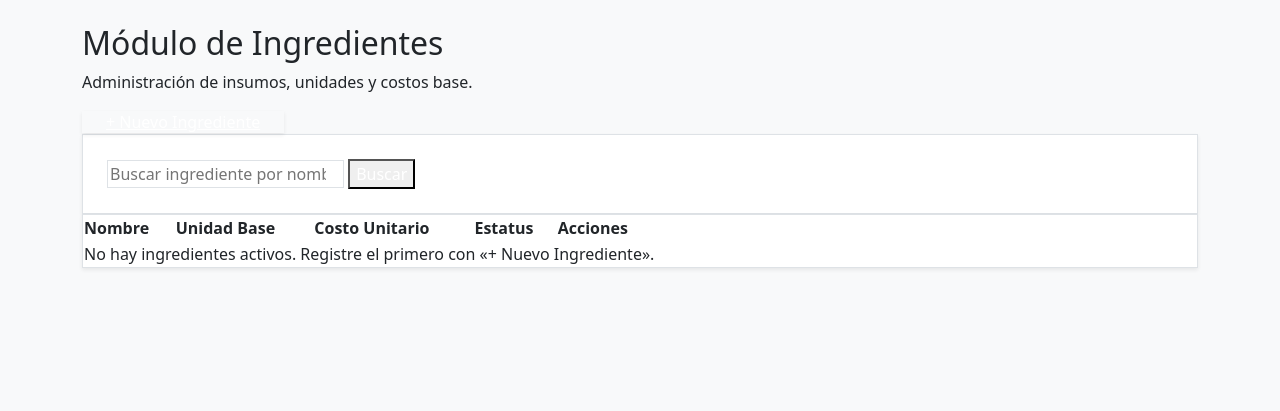
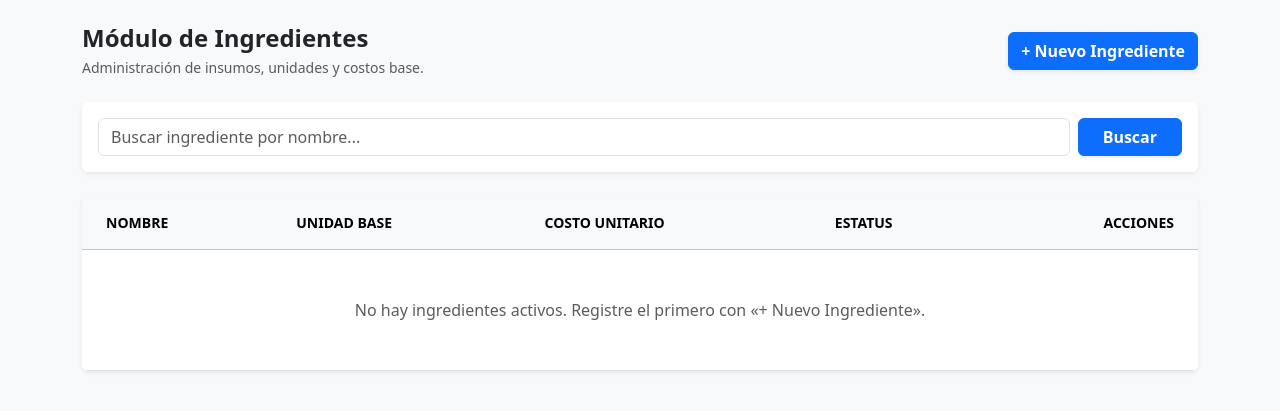
Before and after one commit to AllanMartinR/Gestor-de-menus, a Django app: page /ingredientes/ in a window 1280 px wide. Shown: the part 56-467 px from the top of the page. Run offline with Django 5.2, Linux system fonts and the light colour scheme; the visitor is signed in with stand-in values (Sample User, id 1); data that the repository does not hold is empty.

Commit message:
Corrige estilos visuales usando Bootstrap

```diff
--- a/Gestion/templates/gestion/ingrediente_list.html
+++ b/Gestion/templates/gestion/ingrediente_list.html
@@ -3,73 +3,76 @@
 {% block title %}Ingredientes | SICSA{% endblock %}
 
 {% block content %}
-<div class="space-y-6">
+<div class="container-fluid px-0">
+
     <!-- Header del Módulo -->
-    <div class="flex justify-between items-center mb-6">
+    <div class="d-flex justify-content-between align-items-center mb-4">
         <div>
-            <h2 class="text-xl font-bold text-slate-900">Módulo de Ingredientes</h2>
-            <p class="text-xs text-slate-500">Administración de insumos, unidades y costos base.</p>
+            <h2 class="h4 mb-1 fw-bold text-dark">Módulo de Ingredientes</h2>
+            <p class="text-muted small mb-0">Administración de insumos, unidades y costos base.</p>
         </div>
-        <a href="{% url 'ingrediente_create' %}" class="bg-blue-600 hover:bg-blue-700 text-white text-sm font-medium px-4 py-2.5 rounded-lg flex items-center gap-2 shadow-sm transition">
+        <a href="{% url 'ingrediente_create' %}" class="btn btn-primary fw-semibold shadow-sm">
             + Nuevo Ingrediente
         </a>
     </div>
 
     <!-- Barra de búsqueda dinámica -->
-    <div class="bg-white p-4 rounded-xl border border-slate-200 shadow-sm">
-        <form method="get" class="flex gap-3">
-            <input type="search" name="q" value="{{ q|default_if_none:'' }}" class="w-full px-3.5 py-2.5 bg-slate-50 border border-slate-200 rounded-lg text-sm focus:bg-white focus:outline-none focus:ring-2 focus:ring-blue-500/20 focus:border-blue-600" placeholder="Buscar ingrediente por nombre...">
-            <button type="submit" class="px-6 py-2.5 bg-blue-600 hover:bg-blue-700 text-white rounded-lg text-sm font-semibold shadow-md transition">
+    <div class="card border-0 shadow-sm mb-4">
+        <div class="card-body p-3">
+            <form method="get" class="d-flex gap-2">
+                <input type="search" name="q" value="{{ q|default_if_none:'' }}" class="form-control" placeholder="Buscar ingrediente por nombre...">
+                <button type="submit" class="btn btn-primary fw-semibold shadow-sm px-4">
                     Buscar
                 </button>
                 {% if q %}
-                <a href="{% url 'ingrediente_list' %}" class="px-6 py-2.5 bg-slate-200 hover:bg-slate-300 text-slate-700 rounded-lg text-sm font-semibold shadow-sm transition flex items-center">
+                    <a href="{% url 'ingrediente_list' %}" class="btn btn-light fw-semibold border shadow-sm px-4">
                         Limpiar
                     </a>
                 {% endif %}
             </form>
         </div>
+    </div>
 
-    <!-- Tabla de ingredientes conectada a la base de datos -->
-    <div class="bg-white rounded-xl border border-slate-200 overflow-hidden shadow-sm">
-        <table class="w-full text-left text-sm">
-            <thead class="bg-slate-50 text-slate-500 text-xs uppercase border-b border-slate-200">
+    <!-- Tabla de ingredientes -->
+    <div class="card border-0 shadow-sm overflow-hidden">
+        <div class="table-responsive">
+            <table class="table table-hover align-middle mb-0">
+                <thead class="table-light text-muted small text-uppercase">
                     <tr>
-                    <th class="px-6 py-3.5">Nombre</th>
-                    <th class="px-6 py-3.5">Unidad Base</th>
-                    <th class="px-6 py-3.5">Costo Unitario</th>
-                    <th class="px-6 py-3.5">Estatus</th>
-                    <th class="px-6 py-3.5 text-right">Acciones</th>
+                        <th class="px-4 py-3">Nombre</th>
+                        <th class="px-4 py-3">Unidad Base</th>
+                        <th class="px-4 py-3">Costo Unitario</th>
+                        <th class="px-4 py-3">Estatus</th>
+                        <th class="px-4 py-3 text-end">Acciones</th>
                     </tr>
                 </thead>
-            <tbody class="divide-y divide-slate-200">
+                <tbody class="border-top-0">
                     {% for ingrediente in ingredientes %}
-                <tr class="hover:bg-slate-50">
-                    <td class="px-6 py-4 font-medium">{{ ingrediente.nombre }}</td>
-                    <td class="px-6 py-4">{{ ingrediente.get_unidad_medida_display }}</td>
-                    <td class="px-6 py-4 font-semibold">${{ ingrediente.costo_unitario }}</td>
-                    <td class="px-6 py-4">
+                    <tr>
+                        <td class="px-4 py-3 fw-medium">{{ ingrediente.nombre }}</td>
+                        <td class="px-4 py-3">{{ ingrediente.get_unidad_medida_display }}</td>
+                        <td class="px-4 py-3 fw-semibold">${{ ingrediente.costo_unitario }}</td>
+                        <td class="px-4 py-3">
                             {% if ingrediente.activo %}
-                            <span class="px-2.5 py-1 rounded-full text-xs font-medium bg-emerald-50 text-emerald-700 border border-emerald-200">Activo</span>
+                                <span class="badge bg-success bg-opacity-10 text-success border border-success">Activo</span>
                             {% else %}
-                            <span class="px-2.5 py-1 rounded-full text-xs font-medium bg-red-50 text-red-700 border border-red-200">Inactivo</span>
+                                <span class="badge bg-danger bg-opacity-10 text-danger border border-danger">Inactivo</span>
                             {% endif %}
                         </td>
-                    <td class="px-6 py-4 text-right space-x-3">
-                        <a href="{% url 'ingrediente_update' ingrediente.pk %}" class="text-blue-600 hover:underline text-xs font-semibold">Editar</a>
+                        <td class="px-4 py-3 text-end">
+                            <a href="{% url 'ingrediente_update' ingrediente.pk %}" class="text-decoration-none me-3 fw-semibold text-primary">Editar</a>
 
-                        <!-- Formulario de Baja protegido con CSRF -->
-                        <form method="post" action="{% url 'ingrediente_baja' ingrediente.pk %}" class="inline-block" onsubmit="return confirm('¿Dar de baja {{ ingrediente.nombre }}? El registro se conservará en el historial.');">
+                            <form method="post" action="{% url 'ingrediente_baja' ingrediente.pk %}" class="d-inline" onsubmit="return confirm('¿Dar de baja {{ ingrediente.nombre }}?');">
                                 {% csrf_token %}
-                            <button type="submit" class="text-red-600 hover:underline text-xs font-semibold">Dar de baja</button>
+                                <button type="submit" class="btn btn-link text-danger text-decoration-none p-0 m-0 fw-semibold">Dar de baja</button>
                             </form>
                         </td>
                     </tr>
                     {% empty %}
                     <tr>
-                    <td colspan="5" class="px-6 py-8 text-center text-slate-500">
+                        <td colspan="5" class="px-4 py-5 text-center text-muted">
                             {% if q %}
-                            No se encontraron ingredientes activos para «{{ q }}».
+                                No se encontraron ingredientes para «{{ q }}».
                             {% else %}
                                 No hay ingredientes activos. Registre el primero con «+ Nuevo Ingrediente».
                             {% endif %}
@@ -80,4 +83,5 @@
             </table>
         </div>
     </div>
+</div>
 {% endblock %}
```
Lines whose indentation alone changed are shown as unchanged.
